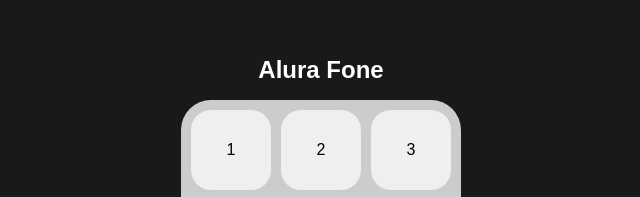
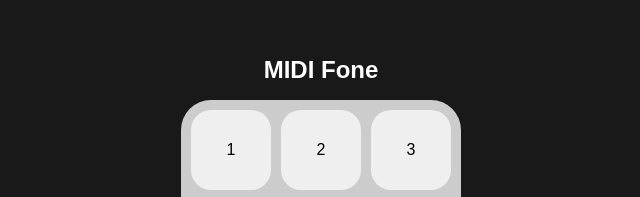
Before and after one commit to DOS4002/midi, a plain HTML site: page desafio.html in a window 1280 px wide. Shown: the part 121-318 px from the top of the page, 319-959 px from the left. Drawn offline with Linux system fonts and the light colour scheme.

Commit message:
Update desafio.html

```diff
--- a/desafio.html
+++ b/desafio.html
@@ -8,7 +8,7 @@
     <title>Desafio</title>
 </head>
 <body>
-    <h1> Alura Fone </h1>
+    <h1> MIDI Fone </h1>
  <section class="teclado">
     <input type="button" value="1">
     <input type="button" value="2">
```
